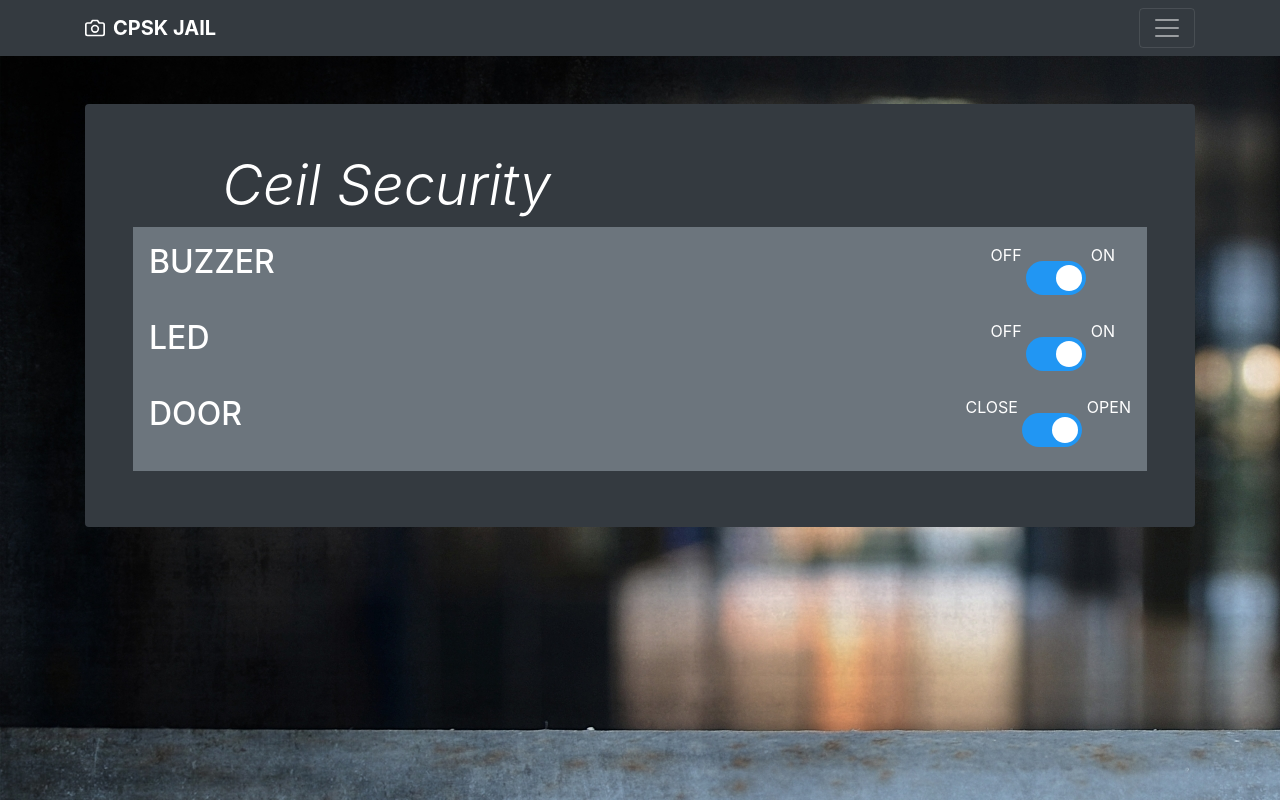
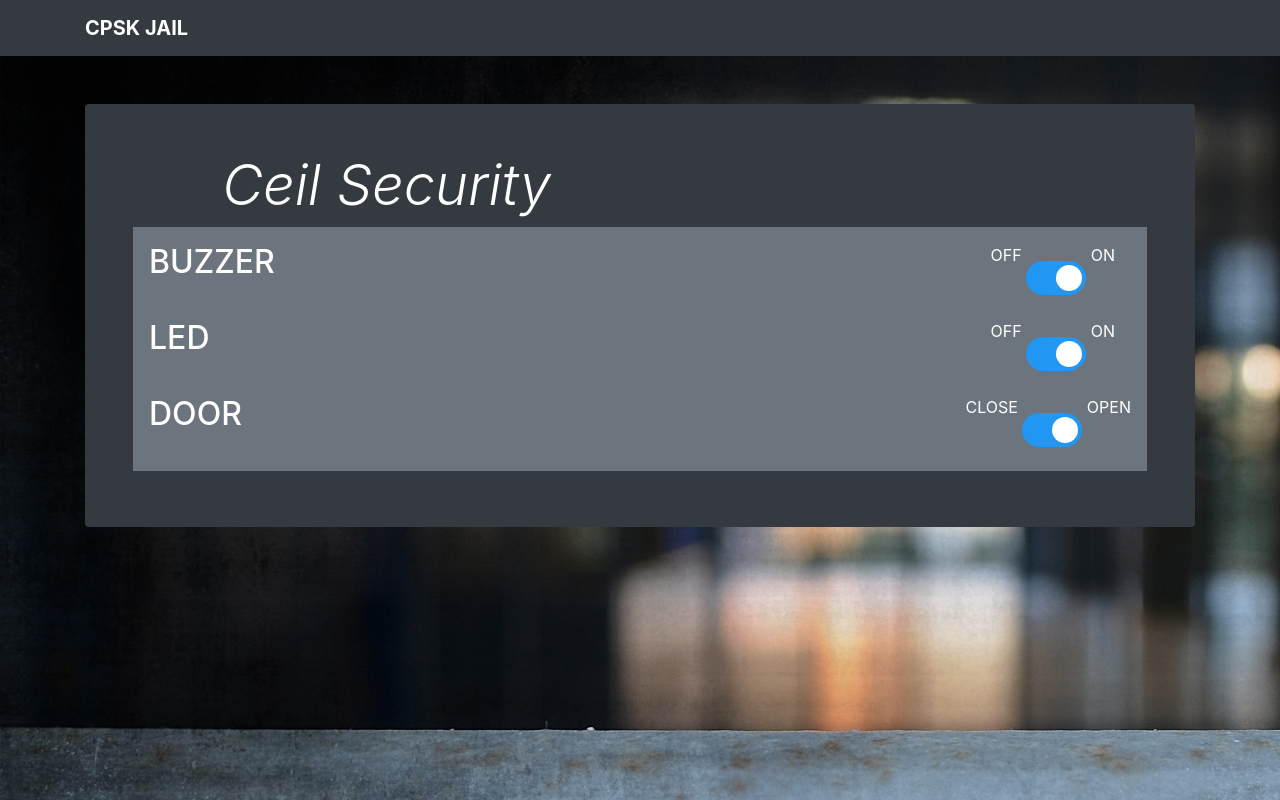
Before and after one commit to Klan300/ceil, a plain HTML site: page index.html in a window 1280 px wide. Drawn offline with nearby package versions, Linux system fonts and the light colour scheme; no server answers.

Commit message:
index.html

```diff
--- a/index.html
+++ b/index.html
@@ -16,20 +16,8 @@
         <div class="navbar navbar-dark bg-dark shadow-sm">
             <div class="container d-flex justify-content-between">
                 <a href="#" class="navbar-brand d-flex align-items-center">
-                    <svg xmlns="http://www.w3.org/2000/svg" width="20" height="20" fill="none" stroke="currentColor"
-                        stroke-linecap="round" stroke-linejoin="round" stroke-width="2" aria-hidden="true" class="mr-2"
-                        viewBox="0 0 24 24" focusable="false">
-                        <path d="M23 19a2 2 0 0 1-2 2H3a2 2 0 0 1-2-2V8a2 2 0 0 1 2-2h4l2-3h6l2 3h4a2 2 0 0 1 2 2z">
-                        </path>
-                        <circle cx="12" cy="13" r="4"></circle>
-                    </svg>
                     <strong>CPSK JAIL</strong>
                 </a>
-                <button class="navbar-toggler collapsed" type="button" data-toggle="collapse"
-                    data-target="#navbarHeader" aria-controls="navbarHeader" aria-expanded="false"
-                    aria-label="Toggle navigation">
-                    <span class="navbar-toggler-icon"></span>
-                </button>
             </div>
         </div>
         <br>
```
